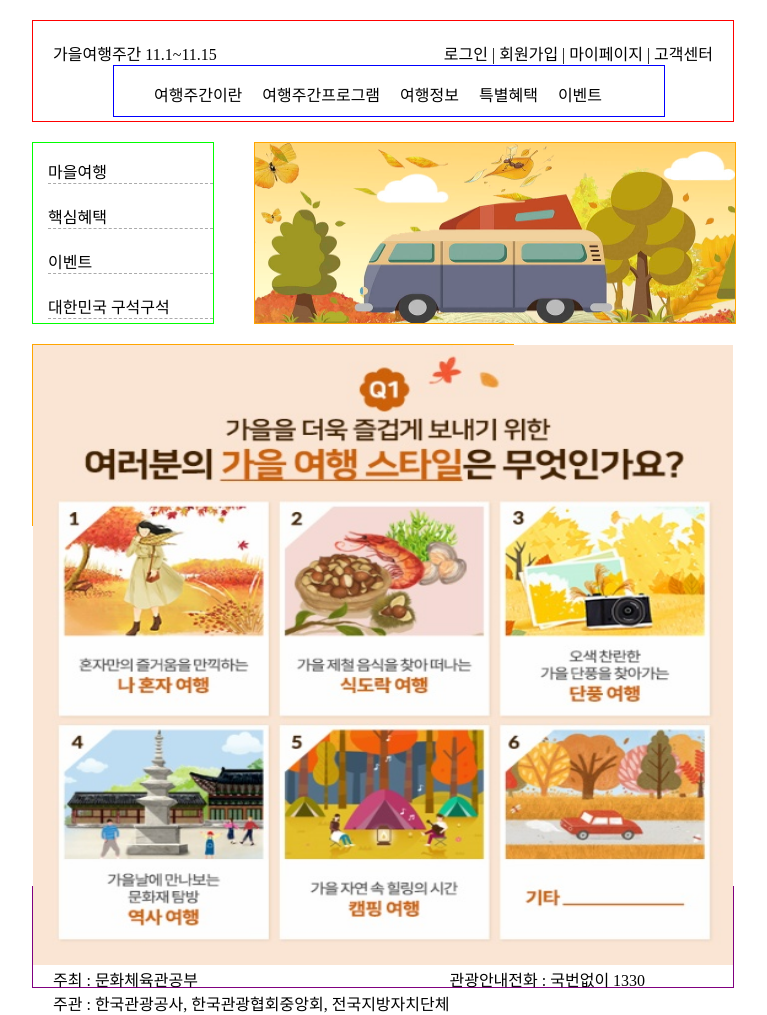
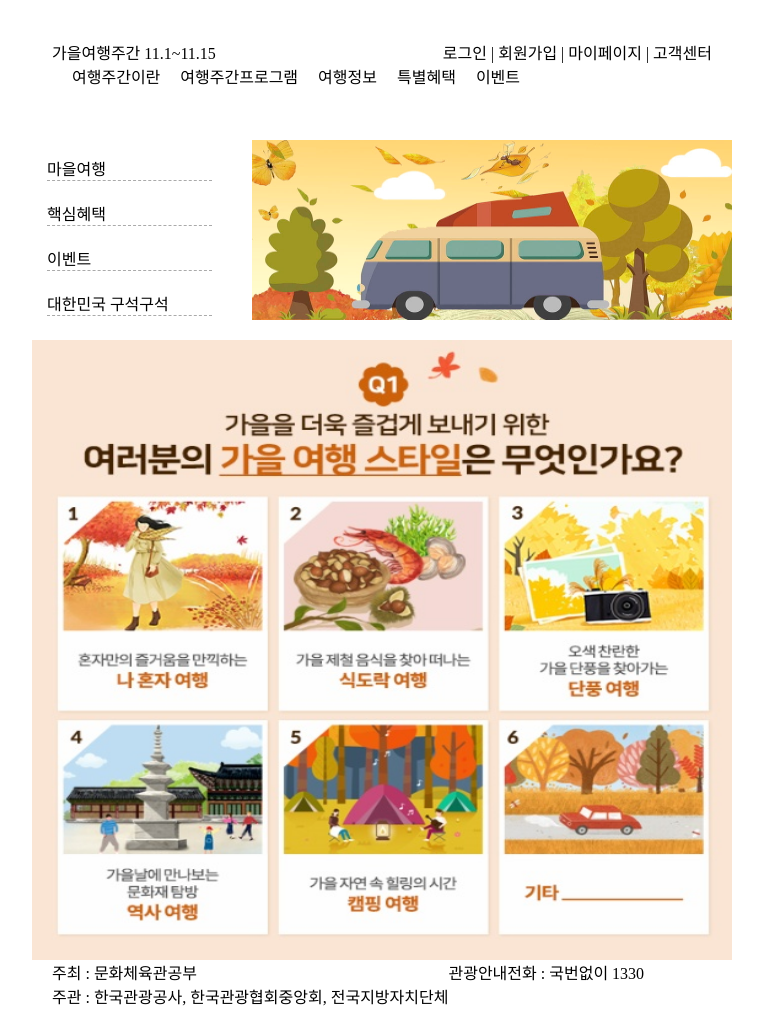
Before and after one commit to Gwangsigi/Gwangsigi.github.io, a plain HTML site: page index.html in a window 1280 px wide. Shown: the whole page, without its empty margins (108-875 px from the left). Drawn offline with Linux system fonts and the light colour scheme.

Commit message:
Update index.html

```diff
--- a/index.html
+++ b/index.html
@@ -11,15 +11,15 @@
 	header{
 		width: 700px;
 		height: 100px;
-		border: solid 1px red;
+		border: solid 0px red;
 		margin-top: 20px;
 	}
 	nav
 	{
 		width: 550px;
 		height: 50px;
-		border: solid 1px blue;
-		margin: 20px 0 0 80px;
+		border: solid 0px blue;
+		margin: 20px 0 0 0px;
 	}
 	nav li{
 		float: left;
@@ -29,7 +29,7 @@
 	section{
 		width: 480px;
 		height: 180px;
-		border: 1px solid orange;
+		border: 0px solid orange;
 		float: left; /*왼쪽정렬*/
 		margin-top: 20px;
 		/*margin-left: 40px;*/
@@ -37,11 +37,11 @@
 	footer{
 		width: 700px;
 		height: 100px;
-		border: 1px solid purple;
+		border: 0px solid purple;
 		margin-top: 360px;
 	}
 	aside{
-		border: 1px lime solid;
+		border: 0px lime solid;
 		width: 180px;
 		height: 180px;
 		margin-top: 20px;
```
